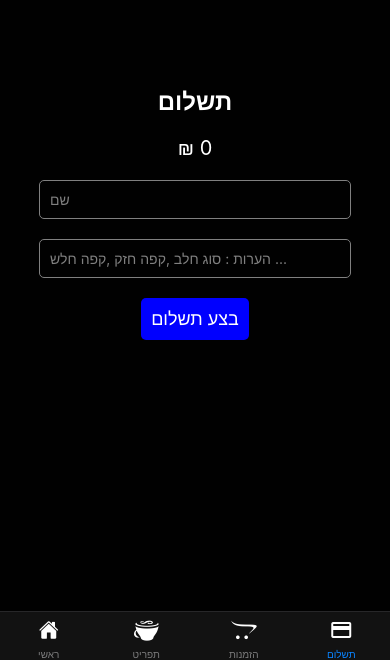
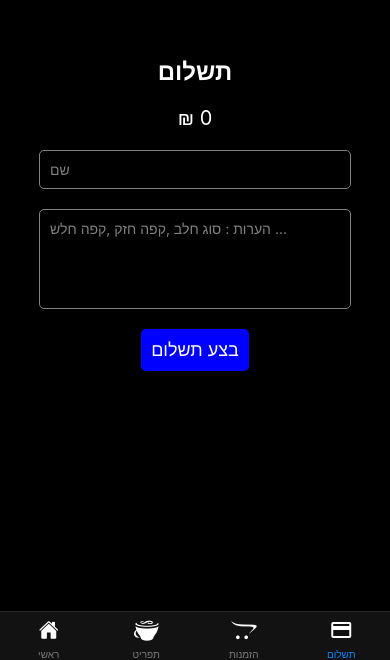
Before and after one commit to RaafatMarzuq/Barista, a React Native app: screen /Payment in a window 390 px wide. Shown: the part 184-844 px from the top of the page. Built offline with nearby package versions, Linux system fonts and the light colour scheme.

Commit message:
added validation to the payment form

```diff
--- a/screens/PaymentScreen.js
+++ b/screens/PaymentScreen.js
@@ -1,36 +1,51 @@
-import { useState ,useEffect} from 'react';
-import { View, Text, TextInput, StyleSheet, TouchableOpacity } from 'react-native';
+import React, { useState, useEffect } from 'react';
+import { View, Text, TextInput, StyleSheet, TouchableOpacity, KeyboardAvoidingView, Platform } from 'react-native';
 import { useOrders } from "../OrdersContext";
-
 
 export default function PaymentScreen({ route }) {
 
   const { ordersList, setOrdersList } = useOrders();
 
   const [name, setName] = useState('');
-  const [notes,setNotes] = useState('')
-  const[totalAmount,setTotalAmount] =useState(0)
+  const [notes,setNotes] = useState('');
+  const [totalAmount,setTotalAmount] = useState(0);
+  const [errors, setErrors] = useState({});
 
+  const validateForm = () => {
+    let errors = {};
+
+    if (!name) errors.name = "חסר שם להזמנה";
+
+    setErrors(errors);
+
+    return Object.keys(errors).length === 0;
+  };
 
   const handlePayment = () => {
-    alert(`${name} , ${notes}`)
+
+    if (validateForm()) {
+    alert(`${name} , ${notes}`);
     setName('');
     setNotes('');
+    setErrors({})
+    }
   };
 
   useEffect(() => {
-
     let total = 0;
-
     ordersList.forEach(item => {
-      total += (parseFloat(item.price)*item.quantity);
+      total += (parseFloat(item.price) * item.quantity);
     });
     setTotalAmount(total);
-
   }, [ordersList]);
 
   return (
-    <View style={styles.container}>
+    <KeyboardAvoidingView
+      style={styles.container}
+      behavior="padding"
+      keyboardVerticalOffset={Platform.OS === "ios" ? 100 : 0}
+
+    >
         <Text style={styles.title}>תשלום</Text>
         <Text style={styles.amount}>₪ {totalAmount}</Text>
         <TextInput
@@ -40,18 +55,21 @@ export default function PaymentScreen({ route }) {
           onChangeText={setName}
           placeholderTextColor="gray"
         />
+         {errors.name ? (
+          <Text style={styles.errorText}>{errors.name}</Text>
+        ) : null}
         <TextInput
-        style={styles.input}
+          style={[styles.input, styles.notesInput]}
           placeholder="הערות : סוג חלב ,קפה חזק ,קפה חלש ..."
           value={notes}
           onChangeText={setNotes}
           placeholderTextColor="gray"
-
+          multiline
         />
         <TouchableOpacity style={styles.button} onPress={handlePayment}>
           <Text style={styles.buttonText}>בצע תשלום</Text>
         </TouchableOpacity>
-    </View>
+    </KeyboardAvoidingView>
   );
 }
 
@@ -60,20 +78,21 @@ const styles = StyleSheet.create({
     flex: 1,
     alignItems: 'center',
     justifyContent: 'center',
+    backgroundColor: '#000',
   },
   title: {
-    color:"white",
+    color: 'white',
     fontSize: 24,
     fontWeight: 'bold',
     marginBottom: 20,
   },
   amount: {
-    color: "white",
+    color: 'white',
     fontSize: 20,
     marginBottom: 20,
   },
   input: {
-    color:"white",
+    color: 'white',
     width: '80%',
     borderWidth: 1,
     borderColor: 'gray',
@@ -90,4 +109,12 @@ const styles = StyleSheet.create({
     color: 'white',
     fontSize: 18,
   },
+  notesInput: {
+    minHeight: 100,
+    textAlignVertical: 'top',
+  },
+  errorText: {
+    color: "red",
+    marginBottom: 10,
+  },
 });
```
Lines whose indentation alone changed are shown as unchanged.
